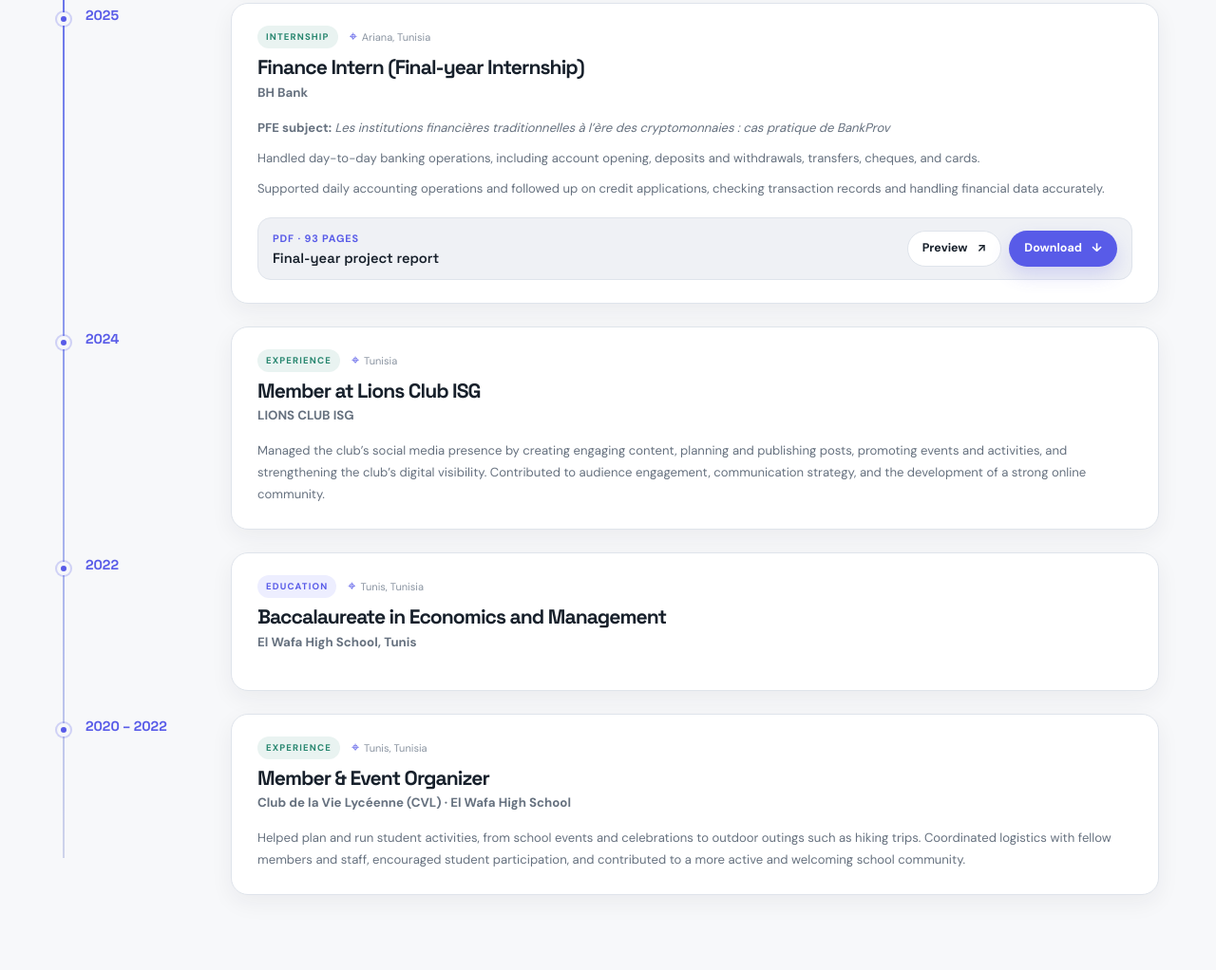
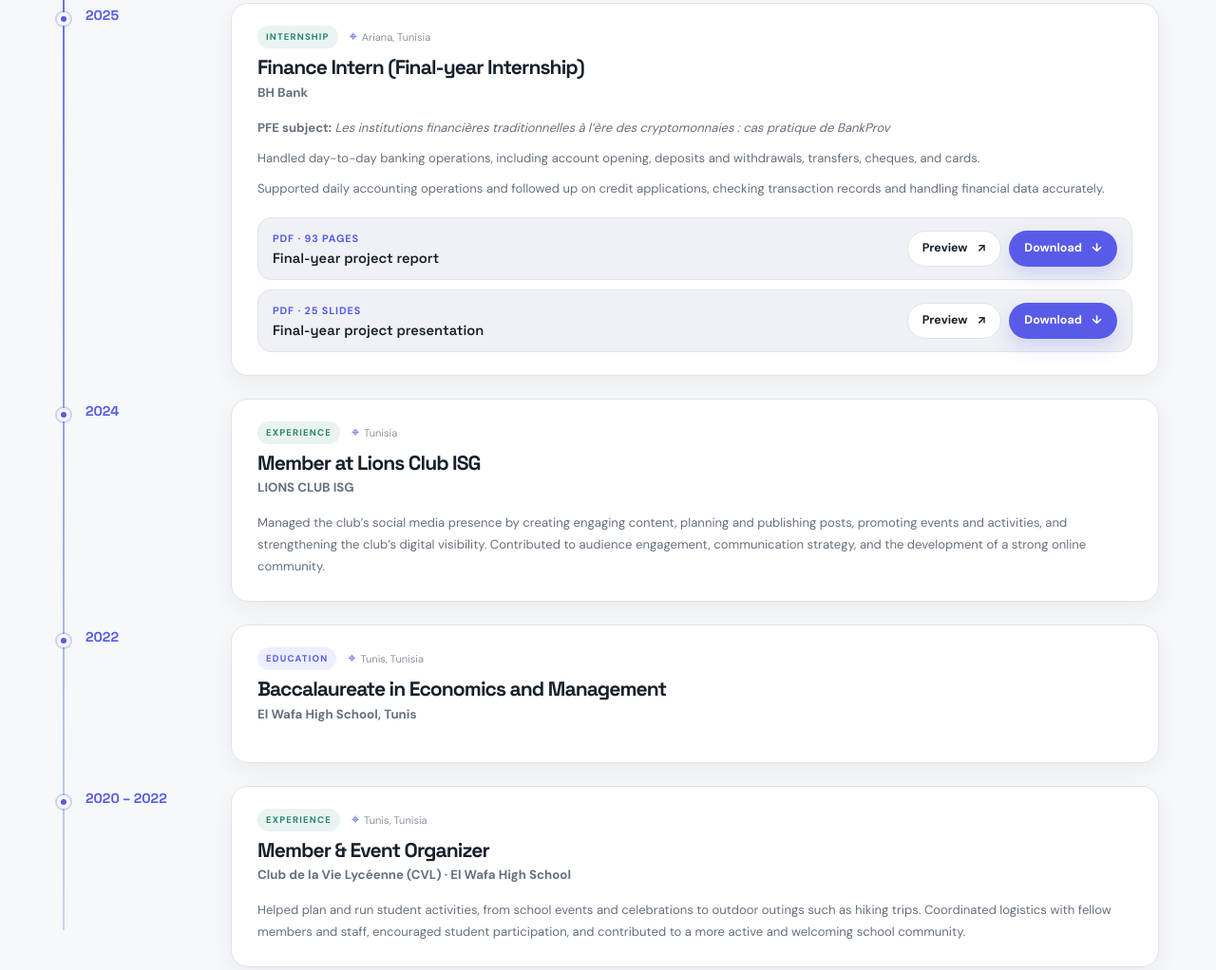
Before and after one commit to hamzacharrad29-png/Portfolio, a plain HTML site: page index.html in a window 1280 px wide. Shown: the part 6635-7657 px from the top of the page at 95% size. Drawn offline with Linux system fonts and the light colour scheme; no server answers.

Commit message:
Add PFE presentation to the BH Bank internship entry
Co-Authored-By: Claude Opus 5.5 <noreply@anthropic.com>
Claude-Session: https://claude.ai/code/session_01CKq7WJrsWuk9xV2JKQ8rDp

```diff
--- a/index.html
+++ b/index.html
@@ -594,6 +594,13 @@ The objective is to study historical stock price behavior, evaluate time-series
                     <a class="button button-primary" href="assets/pfe/Rapport_PFE_Hamza_Charrad.pdf" download="Rapport_PFE_Hamza_Charrad.pdf">Download <span aria-hidden="true">↓</span></a>
                   </div>
                 </div>
+                <div class="pfe-file">
+                  <div class="pfe-file-copy"><span class="pfe-file-type">PDF · 25 slides</span><strong>Final-year project presentation</strong></div>
+                  <div class="pfe-file-actions">
+                    <button type="button" class="button button-secondary" data-open-cv data-src="assets/pfe/Presentation_PFE_Hamza_Charrad.pdf" data-title="PFE presentation — Traditional financial institutions in the crypto era (BankProv)">Preview <span aria-hidden="true">↗</span></button>
+                    <a class="button button-primary" href="assets/pfe/Presentation_PFE_Hamza_Charrad.pdf" download="Presentation_PFE_Hamza_Charrad.pdf">Download <span aria-hidden="true">↓</span></a>
+                  </div>
+                </div>
               </div>
             </div>
           </article>
```
Also changed, not shown: 1 other file.
